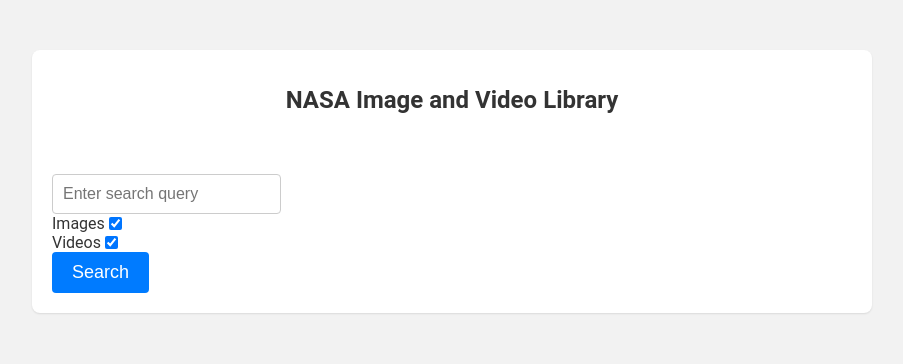
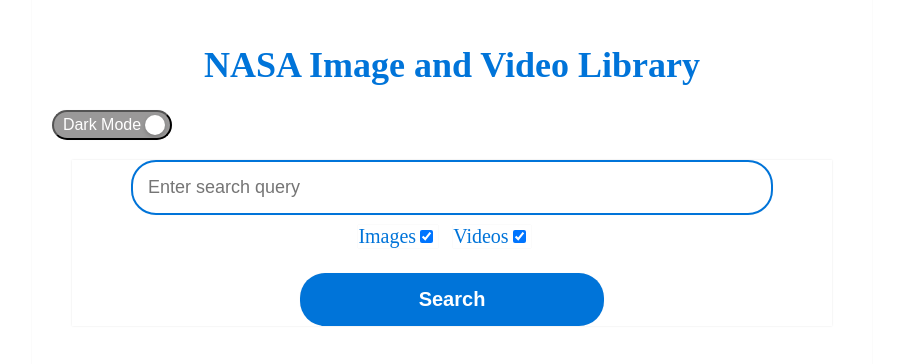
Before and after one commit to Humayun-glitch/nasa-image, a React (Create React App) app: page / in a window 1280 px wide. Shown: the top 364 px of the page, without its empty margins (188-1091 px from the left). Built offline with nearby package versions, Linux system fonts and the light colour scheme.

Commit message:
improved

```diff
--- a/package.json
+++ b/package.json
@@ -8,8 +8,14 @@
     "@testing-library/user-event": "^13.5.0",
     "axios": "^1.6.5",
     "react": "^18.2.0",
+    "react-autosuggest": "^10.1.0",
     "react-dom": "^18.2.0",
+    "react-paginate": "^8.2.0",
+    "react-router-dom": "^6.21.2",
     "react-scripts": "5.0.1",
+    "react-spinners": "^0.13.8",
+    "react-switch": "^7.0.0",
+    "theme-ui": "^0.16.1",
     "web-vitals": "^2.1.4"
   },
   "scripts": {
--- a/src/App.css
+++ b/src/App.css
@@ -1,130 +1,335 @@
 /* App.css */
-
 body {
-  font-family: 'Roboto', sans-serif;
-  background-color: #f2f2f2;
-  margin: 0;
-  padding: 0;
-  color: #333;
+  font-family: 'Calisto MT', serif;
+  transition: background-color 0.3s, color 0.3s;
 }
 
 .container {
   max-width: 800px;
-  margin: 50px auto;
-  background-color: #fff;
+  margin: 0 auto;
   padding: 20px;
-  border-radius: 8px;
-  box-shadow: 0 1px 2px rgba(0, 0, 0, 0.1);
+  font-family: 'Calisto MT', serif;
+  font-size: 20px;
+  color: #0074d9;
+  transition: background-color 0.3s, color 0.3s;
+  box-shadow: 0 0 1px rgba(0, 0, 0, 0.1);
 }
 
-h1 {
+.title {
+  font-size: 36px;
+  font-weight: bold;
+  color: #0074d9;
   text-align: center;
-  font-size: 24px;
-  font-weight: 600;
-  margin-bottom: 40px;
+  transition: color 0.3s;
 }
 
-.input-container {
+.toggle-container {
   display: flex;
-  align-items: center;
+  justify-content: flex-end;
   margin-bottom: 20px;
 }
 
-input[type="text"] {
-  flex: 1;
-  padding: 10px;
-  border: 1px solid #ccc;
-  border-radius: 4px;
-  font-size: 16px;
-  outline: none;
+.dark-mode-toggle {
+  display: flex;
+  align-items: center;
+  width: 120px;
+  height: 30px;
+  cursor: pointer;
+  -webkit-tap-highlight-color: transparent;
+  transform: translate3d(0, 0, 0);
+  background: #9A9999;
+  border-radius: 15px;
+  padding: 5px;
+  transition: background 0.2s ease;
+  box-shadow: 0 0 1px rgba(0, 0, 0, 0.1);
 }
 
-button {
-  background-color: #007bff;
+.dark-mode-toggle .toggle-text {
+  flex: 1;
+  text-align: center;
+  font-size: 16px;
   color: #fff;
-  border: none;
-  padding: 10px 20px;
-  font-size: 18px;
-  cursor: pointer;
-  border-radius: 4px;
-  transition: background-color 0.2s ease-in-out;
+  transition: color 0.3s;
 }
 
-button:hover {
-  background-color: #0069d9;
+.dark-mode-toggle .toggle-icon {
+  width: 20px;
+  height: 20px;
+  background: white;
+  border-radius: 10px;
+  box-shadow: 0 2px 4px rgba(0, 0, 0, 0.2);
+  transition: all 0.2s ease;
 }
 
-label {
+.dark-mode-toggle .toggle-icon:before {
+  content: "";
+  position: absolute;
+  display: block;
+  margin: -18px;
+  width: 56px;
+  height: 56px;
+  background: rgba(79, 46, 220, 0.5);
+  border-radius: 50%;
+  transform: scale(0);
+  opacity: 1;
+  pointer-events: none;
+}
+
+.dark-mode .dark-mode-toggle {
+  background: #947ADA;
+  box-shadow: 0 0 2px rgba(255, 255, 255, 0.1);
+}
+
+.dark-mode .dark-mode-toggle .toggle-icon {
+  background: #4F2EDC;
+  transform: translateX(80px);
+  transition: all 0.2s cubic-bezier(0.8, 0.4, 0.3, 1.25), background 0.15s ease;
+  box-shadow: 0 2px 4px rgba(0, 0, 0, 0.2);
+}
+
+.dark-mode .dark-mode-toggle .toggle-icon:before {
+  transform: scale(1);
+  opacity: 0;
+  transition: all 0.4s ease;
+}
+
+.search-form {
+  display: flex;
+  flex-direction: column;
+  align-items: center;
+  margin-bottom: 20px;
+  box-shadow: 0 0 2px rgba(0, 0, 0, 0.1);
+}
+
+.search-input {
+  width: 80%;
+  padding: 15px;
+  border: 2px solid #0074d9;
+  border-radius: 25px;
+  font-size: 18px;
+  outline: none;
+  margin-bottom: 10px;
+  transition: border-color 0.3s, background-color 0.3s, color 0.3s, box-shadow 0.3s;
+  box-shadow: 0 0 1px rgba(0, 0, 0, 0.1);
+}
+
+.filter-container {
   display: flex;
   align-items: center;
-  margin-right: 10px;
+  margin-bottom: 15px;
 }
 
-input[type="checkbox"] {
-  margin-right: 5px;
-  cursor: pointer;
+.filter-label {
+  display: flex;
+  align-items: center;
+  margin-right: 15px;
+  font-size: 20px;
+  color: #0074d9;
+  transition: color 0.3s;
+  box-shadow: 0 0 1px rgba(0, 0, 0, 0.1);
 }
 
-/* Results.css */
-
-.results-container {
-  display: grid;
-  grid-template-columns: repeat(auto-fill, minmax(200px, 1fr));
-  gap: 20px;
+.filter-checkbox {
+  margin-right: 5px;
+  transform: scale(1.0);
 }
 
-.result-item {
-  position: relative;
+.search-button {
+  width: 40%;
+  padding: 15px 30px;
+  border: none;
+  border-radius: 25px;
+  background-color: #0074d9;
+  color: white;
+  font-size: 20px;
+  font-weight: bold;
+  cursor: pointer;
+  transition: background-color 0.3s, box-shadow 0.3s;
+  box-shadow: 0 0 1px rgba(0, 0, 0, 0.1);
 }
 
-.result-image,
+.search-button:hover {
+  background-color: #0056b3;
+}
+
+.results {
+  display: grid;
+  grid-template-columns: repeat(auto-fill, minmax(300px, 1fr));
+  grid-gap: 20px;
+  margin-top: 20px;
+}
+
+.result {
+  display: flex;
+  flex-direction: column;
+  align-items: center;
+  border: 2px solid #0074d9;
+  border-radius: 20px;
+  padding: 10px;
+  transition: border-color 0.3s, box-shadow 0.3s;
+  box-shadow: 0 0 1px rgba(0, 0, 0, 0.1);
+}
+
+.result-image {
+  width: 100%;
+  height: 200px;
+  object-fit: cover;
+  border-radius: 15px;
+}
+
 .result-video {
   width: 100%;
-  height: 100%;
-  border-radius: 4px;
-  object-fit: cover;
+  height: 200px;
+  border-radius: 15px;
 }
 
-.clickable::after {
-  content: 'Click to open';
-  position: absolute;
-  top: 50%;
-  left: 50%;
-  transform: translate(-50%, -50%);
-  font-size: 12px;
-  color: #fff;
-  background-color: rgba(0, 123, 255, 0.7);
-  padding: 5px;
-  border-radius: 4px;
-  display: none;
+.result-title {
+  margin-top: 10px;
+  font-size: 18px;
+  font-weight: bold;
+  color: #0074d9;
+  text-align: center;
+  transition: color 0.3s;
 }
 
-.result-item:hover .clickable::after {
-  display: block;
+.loading {
+  display: flex;
+  justify-content: center;
+  align-items: center;
+  height: 300px;
+  font-size: 24px;
+  font-weight: bold;
+  color: #0074d9;
+  transition: color 0.3s;
 }
 
-/* ImageVideoToggle.css */
-
-.toggle-container {
-  display: flex;
-  align-items: center;
-  justify-content: space-between;
-  margin-bottom: 20px;
+.dark-mode {
+  background-color: #333;
+  color: white;
 }
 
-.toggle-label {
-  margin-right: 10px;
+.dark-mode .title,
+.dark-mode .filter-label,
+.dark-mode .search-input,
+.dark-mode .search-button,
+.dark-mode .result-title,
+.dark-mode .loading {
+  color: white;
 }
 
-.toggle-button {
-  background-color: #fff;
-  border: 1px solid #ccc;
-  padding: 10px;
-  border-radius: 4px;
-  cursor: pointer;
-  transition: background-color 0.2s ease-in-out;
+.dark-mode .search-input {
+  border-color: white;
+  background-color: #333;
 }
 
-.toggle-button:checked {
-  background-color: #eee;
+.dark-mode .result {
+  border-color: white;
 }
+
+.dark-mode .search-button {
+  background-color: white;
+  color: #333;
+}
+
+.checkbox-wrapper-13 input[type=checkbox] {
+  --active: #275EFE;
+  --active-inner: #fff;
+  --focus: 2px rgba(39, 94, 254, 0.3);
+  --border: #BBC1E1;
+  --border-hover: #275EFE;
+  --background: #fff;
+  --disabled: #F6F8FF;
+  --disabled-inner: #E1E6F9;
+  -webkit-appearance: none;
+  -moz-appearance: none;
+  height: 21px;
+  outline: none;
+  display: inline-block;
+  vertical-align: top;
+  position: relative;
+  margin: 0;
+  cursor: pointer;
+  border: 1px solid var(--bc, var(--border));
+  background: var(--b, var(--background));
+  transition: background 0.3s, border-color 0.3s, box-shadow 0.2s;
+  box-shadow: 0 0 5px rgba(0, 0, 0, 0.1);
+}
+
+.checkbox input[type=checkbox]:after {
+  content: "";
+  display: block;
+  left: 0;
+  top: 0;
+  position: absolute;
+  transition: transform var(--d-t, 0.3s) var(--d-t-e, ease), opacity var(--d-o, 0.2s);
+}
+
+.checkbox input[type=checkbox]:checked {
+  --b: var(--active);
+  --bc: var(--active);
+  --d-o: 0.3s;
+  --d-t: 0.6s;
+  --d-t-e: cubic-bezier(0.2, 0.85, 0.32, 1.2);
+}
+
+.checkbox input[type=checkbox]:disabled {
+  --b: var(--disabled);
+  cursor: not-allowed;
+  opacity: 0.9;
+}
+
+.checkbox input[type=checkbox]:disabled:checked {
+  --b: var(--disabled-inner);
+  --bc: var(--border);
+}
+
+.checkbox input[type=checkbox]:disabled + label {
+  cursor: not-allowed;
+}
+
+.checkbox input[type=checkbox]:hover:not(:checked):not(:disabled) {
+  --bc: var(--border-hover);
+}
+
+.checkbox input[type=checkbox]:focus {
+  box-shadow: 0 0 0 var(--focus);
+}
+
+.checkbox input[type=checkbox]:not(.switch) {
+  width: 21px;
+}
+
+.checkbox input[type=checkbox]:not(.switch):after {
+  opacity: var(--o, 0);
+}
+
+.checkbox input[type=checkbox]:not(.switch):checked {
+  --o: 1;
+}
+
+.checkbox-wrapper-13 input[type=checkbox] + label {
+  display: inline-block;
+  vertical-align: middle;
+  cursor: pointer;
+  margin-left: 4px;
+  color: #0074d9; /* Adjust label color as needed */
+}
+
+.checkbox-wrapper-13 input[type=checkbox]:not(.switch) {
+  border-radius: 7px;
+}
+
+.checkbox-wrapper-13 input[type=checkbox]:not(.switch):after {
+  width: 5px;
+  height: 9px;
+  border: 2px solid var(--active-inner);
+  border-top: 0;
+  border-left: 0;
+  left: 7px;
+  top: 4px;
+  transform: rotate(var(--r, 20deg));
+}
+
+.checkbox-wrapper-13 input[type=checkbox]:not(.switch):checked {
+  --r: 43deg;
+}
--- a/src/App.js
+++ b/src/App.js
@@ -1,23 +1,40 @@
 // App.js
-
 import React, { useState } from 'react';
 import SearchForm from './SearchForm';
 import Results from './Results';
+import { MoonLoader } from 'react-spinners';
 import './App.css';
 
 const App = () => {
   const [results, setResults] = useState([]);
   const [mediaType] = useState('image');
+  const [darkMode, setDarkMode] = useState(false);
+  const [loading, setLoading] = useState(false);
 
-
+  const toggleDarkMode = () => {
+    document.body.classList.toggle('dark-mode');
+    setDarkMode(!darkMode);
+  };
 
   return (
-    <div className="container">
-      <h1>NASA Image and Video Library</h1>
-      <div className="toggle-container">
-      </div>
-      <SearchForm setResults={setResults} mediaType={mediaType} />
-      <Results results={results} />
+    <div className={`container ${darkMode ? 'dark-mode' : ''}`}>
+      <h1 className="title">NASA Image and Video Library</h1>
+
+      {/* Toggle button for dark/light mode */}
+      <button className="dark-mode-toggle" onClick={toggleDarkMode}>
+        <span className="toggle-text">{darkMode ? 'Light Mode' : 'Dark Mode'}</span>
+        <div className="toggle-icon"></div>
+      </button>
+
+      <SearchForm setResults={setResults} mediaType={mediaType} setLoading={setLoading} />
+
+      {loading ? (
+        <div className="loading">
+          <MoonLoader color={darkMode ? '#fff' : '#000'} size={50} />
+        </div>
+      ) : (
+        <Results results={results} darkMode={darkMode} />
+      )}
     </div>
   );
 };
--- /dev/null
+++ b/src/SearchForm.css
@@ -0,0 +1,39 @@
+/* SearchForm.css */
+
+.search-form {
+    display: flex;
+    flex-direction: column;
+    align-items: center;
+    margin: 20px;
+  }
+
+  .search-input {
+    width: 80%;
+    padding: 10px;
+    border: 1px solid #ccc;
+    border-radius: 4px;
+    font-size: 16px;
+    outline: none;
+    transition: border-color 0.3s ease-in-out;
+  }
+
+  .search-input:focus {
+    border-color: #007bff;
+  }
+
+  .search-button {
+    width: 20%;
+    margin-top: 10px;
+    padding: 10px;
+    background-color: #007bff;
+    color: #fff;
+    border: none;
+    border-radius: 4px;
+    font-size: 18px;
+    cursor: pointer;
+    transition: background-color 0.3s ease-in-out;
+  }
+
+  .search-button:hover {
+    background-color: #0056b3;
+  }
--- a/src/SearchForm.js
+++ b/src/SearchForm.js
@@ -2,8 +2,9 @@
 
 import React, { useState } from 'react';
 import axios from 'axios';
+import './SearchForm.css';
 
-const SearchForm = ({ setResults }) => {
+const SearchForm = ({ setResults, setLoading }) => {
   const [query, setQuery] = useState('');
   const [showImages, setShowImages] = useState(true);
   const [showVideos, setShowVideos] = useState(true);
@@ -14,6 +15,7 @@
     if (showVideos) mediaType.push('video');
 
     try {
+      setLoading(true);
       const response = await axios.get('https://images-api.nasa.gov/search', {
         params: {
           q: query,
@@ -23,34 +25,43 @@
       setResults(response.data.collection.items);
     } catch (error) {
       console.error('Error fetching data:', error);
+    } finally {
+      setLoading(false);
     }
   };
 
   return (
-    <div>
+    <div className="search-form">
       <input
         type="text"
         value={query}
         onChange={(e) => setQuery(e.target.value)}
         placeholder="Enter search query"
+        className="search-input"
       />
-      <label>
+      <div className="filter-container">
+        <label className="filter-label">
           Images
           <input
             type="checkbox"
             checked={showImages}
             onChange={() => setShowImages(!showImages)}
+            className="filter-checkbox"
           />
         </label>
-      <label>
+        <label className="filter-label">
           Videos
           <input
             type="checkbox"
             checked={showVideos}
             onChange={() => setShowVideos(!showVideos)}
+            className="filter-checkbox"
           />
         </label>
-      <button onClick={handleSearch}>Search</button>
+      </div>
+      <button onClick={handleSearch} className="search-button">
+        Search
+      </button>
     </div>
   );
 };
```
Also changed, not shown: src/components/AssetList.js (added, +19 -0 lines), src/components/AssetPage.js (added, +35 -0 lines), 1 other file (tests, documents, lock files or other folders). Lines whose indentation alone changed are shown as unchanged.
